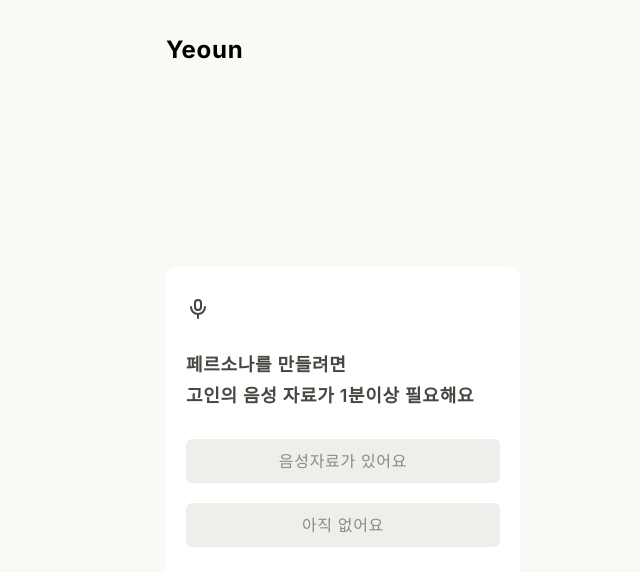
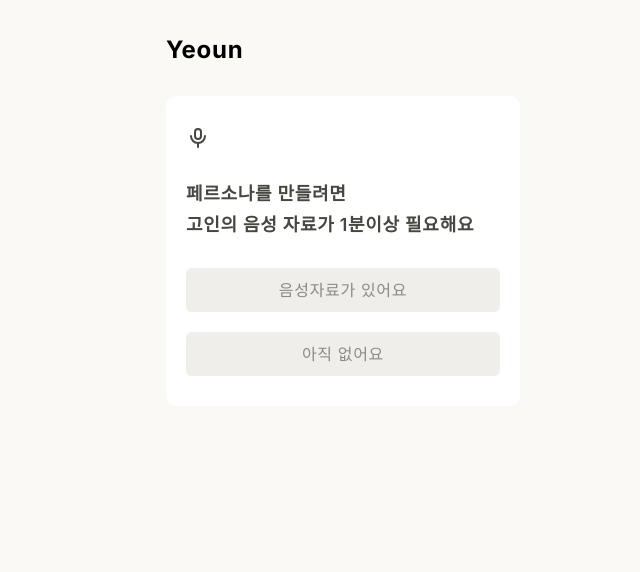
Before and after one commit to Dev-MAMOKEY/Yeoun-Frontend, a Next.js app: page /onboarding in a window 1280 px wide. Shown: the top 572 px of the page, without its empty margins (297-937 px from the left). Built offline with nearby package versions, Linux system fonts and the light colour scheme; a web font is replaced by a local one.

Commit message:
[Design/#16] Design: 음성 게이트 카드 간격 정합

```diff
--- a/app/onboarding/page.tsx
+++ b/app/onboarding/page.tsx
@@ -39,11 +39,11 @@ export default function Onboarding() {
           <span className="text-[24px] font-bold text-black tracking-brand">Yeoun</span>
         </div>
 
-        <div className="flex-1 flex items-center justify-center py-5">
-          <div className="bg-white flex flex-col gap-[30px] items-start justify-center px-5 py-[30px] rounded-sheet w-full">
+        <div className="pt-5 w-full">
+          <div className="bg-white flex flex-col gap-[30px] items-start px-5 py-[30px] rounded-sheet w-full">
             <MicIcon size={24} />
 
-            <div className="flex flex-col gap-[4px] items-start text-foreground text-[18px] font-semibold tracking-brand">
+            <div className="flex flex-col gap-1 items-start text-foreground text-[18px] font-semibold tracking-brand">
               <p>페르소나를 만들려면</p>
               <p>고인의 음성 자료가 1분이상 필요해요</p>
             </div>
```
